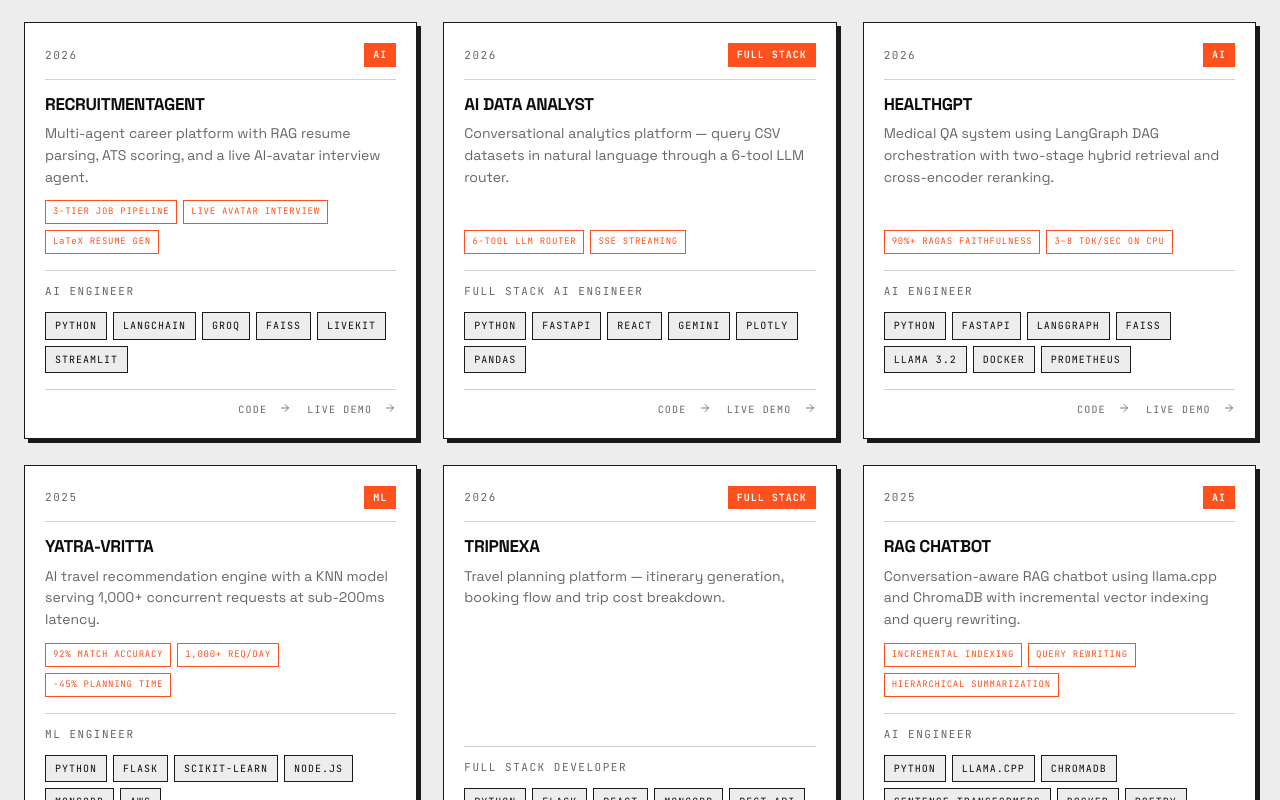
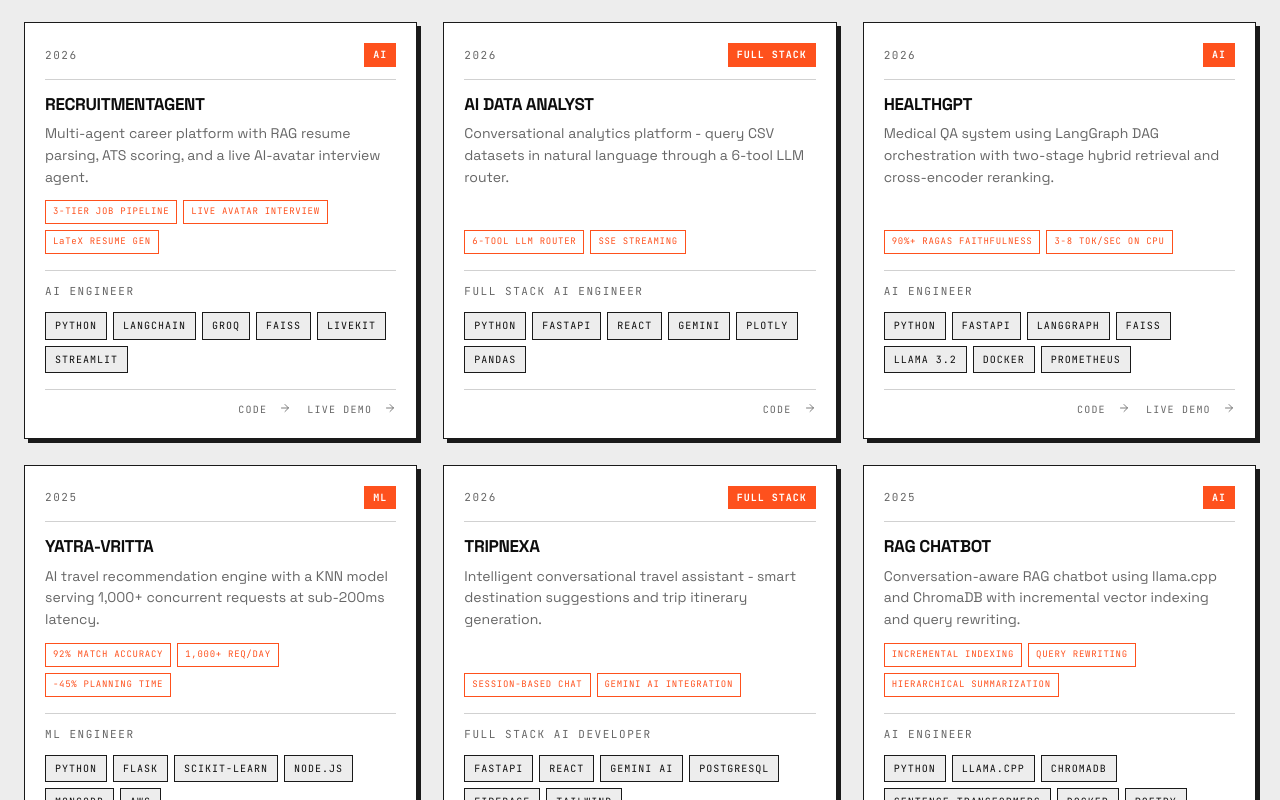
Before and after one commit to Aaryav1130/portfolio_av, a React (Vite) app: page / in a window 1280 px wide. Shown: the part 1840-2640 px from the top of the page. Built offline with nearby package versions, Linux system fonts and the light colour scheme.

Commit message:
fix: replace special dash characters with standard hyphens to prevent encoding glitches in project blurbs and metrics

```diff
--- a/src/data/content.ts
+++ b/src/data/content.ts
@@ -106,7 +106,7 @@ export const projects: Project[] = [
   {
     slug: 'ai-data-analyst',
     name: 'AI Data Analyst',
-    blurb: 'Conversational analytics platform — query CSV datasets in natural language through a 6-tool LLM router.',
+    blurb: 'Conversational analytics platform - query CSV datasets in natural language through a 6-tool LLM router.',
     year: '2026',
     category: 'FULL STACK',
     role: 'FULL STACK AI ENGINEER',
@@ -117,7 +117,6 @@ export const projects: Project[] = [
     ],
     stack: ['PYTHON', 'FASTAPI', 'REACT', 'GEMINI', 'PLOTLY', 'PANDAS'],
     repo: 'https://github.com/Aaryav1130/AI-Data-Analyst',
-    live: 'https://ai-data-analyst-snowy.vercel.app/',
   },
   {
     slug: 'healthgpt',
@@ -126,10 +125,10 @@ export const projects: Project[] = [
     year: '2026',
     category: 'AI',
     role: 'AI ENGINEER',
-    metrics: ['90%+ RAGAS FAITHFULNESS', '3–8 TOK/SEC ON CPU'],
+    metrics: ['90%+ RAGAS FAITHFULNESS', '3-8 TOK/SEC ON CPU'],
     points: [
       'Built a medical QA system with LangGraph DAG orchestration, 2-stage hybrid retrieval (FAISS + BM25 with Reciprocal Rank Fusion) and cross-encoder reranking, achieving 90%+ answer faithfulness on RAGAS metrics.',
-      'Deployed a containerized backend via Docker Compose with Prometheus monitoring, CI/CD through GitHub Actions, and Server-Sent Events streaming for real-time token delivery at 3–8 tokens/sec on CPU-only hardware.',
+      'Deployed a containerized backend via Docker Compose with Prometheus monitoring, CI/CD through GitHub Actions, and Server-Sent Events streaming for real-time token delivery at 3-8 tokens/sec on CPU-only hardware.',
     ],
     stack: ['PYTHON', 'FASTAPI', 'LANGGRAPH', 'FAISS', 'LLAMA 3.2', 'DOCKER', 'PROMETHEUS'],
     repo: 'https://github.com/Aaryav1130/healthgpt',
@@ -142,7 +141,7 @@ export const projects: Project[] = [
     year: '2025',
     category: 'ML',
     role: 'ML ENGINEER',
-    metrics: ['92% MATCH ACCURACY', '1,000+ REQ/DAY', '−45% PLANNING TIME'],
+    metrics: ['92% MATCH ACCURACY', '1,000+ REQ/DAY', '-45% PLANNING TIME'],
     points: [
       'Built an AI travel recommendation engine in Python with Scikit-learn, implementing a K-Nearest Neighbors model achieving 92% match accuracy, handling 1,000+ concurrent requests/day at sub-200ms latency on AWS.',
       'Orchestrated event-driven microservices with a Flask REST API and MongoDB, implementing HIPAA- and GDPR-compliant data handling and reducing trip-planning time by 45%.',
@@ -154,12 +153,16 @@ export const projects: Project[] = [
   {
     slug: 'tripnexa',
     name: 'TripNexa',
-    blurb: 'Travel planning platform — itinerary generation, booking flow and trip cost breakdown.',
+    blurb: 'Intelligent conversational travel assistant - smart destination suggestions and trip itinerary generation.',
     year: '2026',
     category: 'FULL STACK',
-    role: 'FULL STACK DEVELOPER',
-    points: ['TODO: the hard technical part, and one measurable outcome.'],
-    stack: ['PYTHON', 'FLASK', 'REACT', 'MONGODB', 'REST API'],
+    role: 'FULL STACK AI DEVELOPER',
+    metrics: ['SESSION-BASED CHAT', 'GEMINI AI INTEGRATION'],
+    points: [
+      'Architected a conversational travel planning agent using FastAPI, React, and Gemini AI, allowing users to discover destinations and construct full itineraries through natural language.',
+      'Developed a robust session-based chat history system backed by PostgreSQL and Firebase Auth, maintaining context across multiple planning sessions for highly personalized recommendations.',
+    ],
+    stack: ['FASTAPI', 'REACT', 'GEMINI AI', 'POSTGRESQL', 'FIREBASE', 'TAILWIND'],
     repo: 'https://github.com/Aaryav1130/TripNexa',
   },
   {
```
Also changed, not shown: preview.html (+7 -7 lines).
